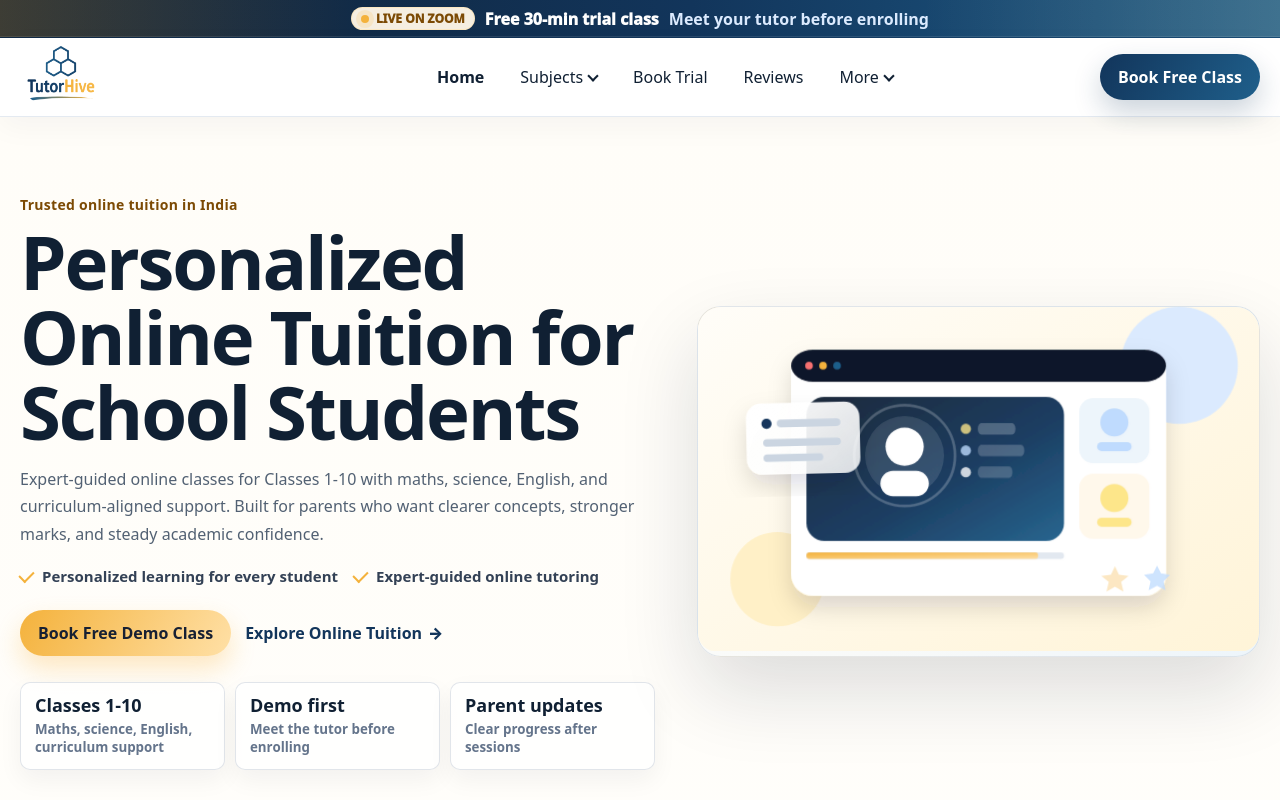
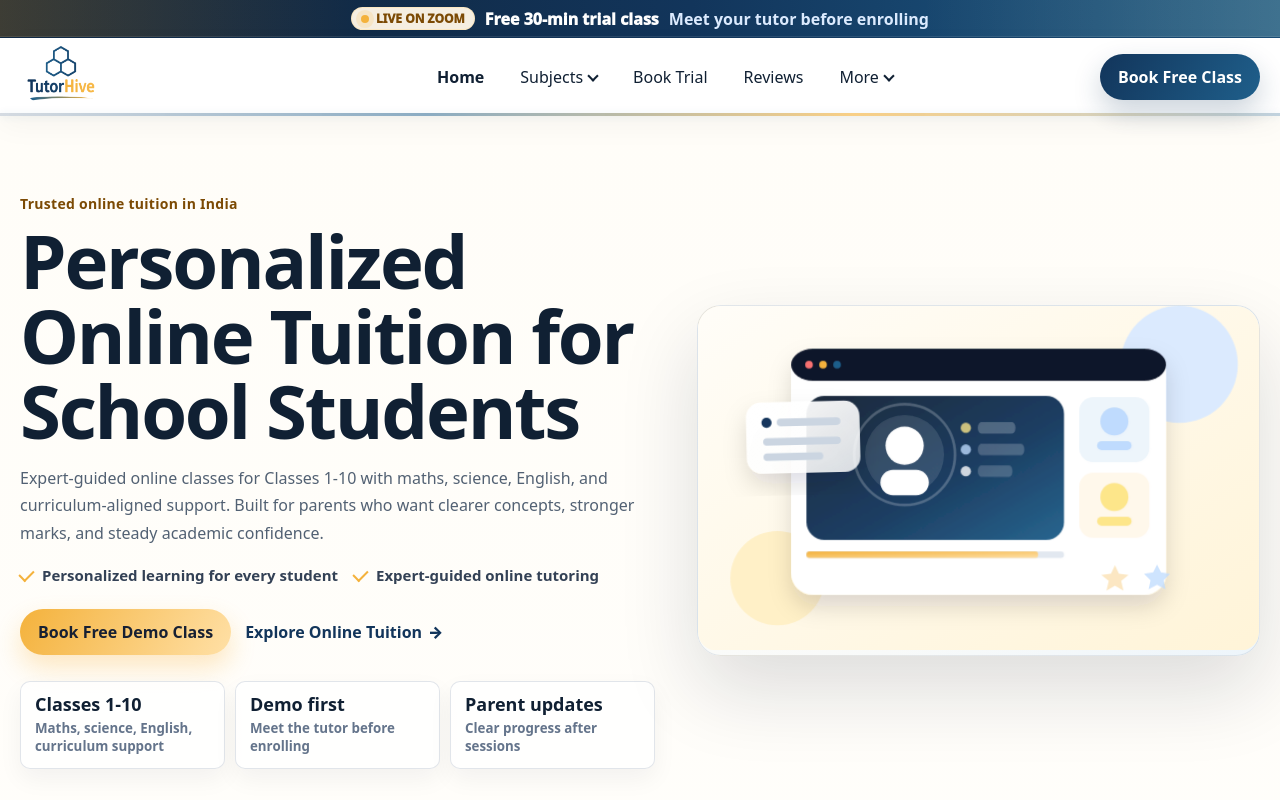
Before and after one commit to vishwajeet3019-hue/tutorhive, a website: page index.html in a window 1280 px wide. Shown: the top 800 px of the page. Drawn offline with Linux system fonts and the light colour scheme.

Commit message:
Add navbar accent underline

```diff
--- a/index.html
+++ b/index.html
@@ -169,7 +169,8 @@
         .topbar-dot{width:8px;height:8px;border-radius:50%;background:#f4b23c;box-shadow:0 0 0 5px rgba(244,178,60,.16)}
         .topbar-main{font-weight:950}
         .topbar-note{color:#dbeafe;font-weight:800}
-        .nav{border-bottom:1px solid rgba(226,232,240,.9);background:rgba(255,255,255,.97);position:sticky;top:0;z-index:50;box-shadow:0 10px 30px rgba(15,23,42,.04)}
+        .nav{border-bottom:0;background:rgba(255,255,255,.97);position:sticky;top:0;z-index:50;box-shadow:0 10px 30px rgba(15,23,42,.04)}
+        .nav::after{content:"";position:absolute;left:0;right:0;bottom:0;height:3px;background:linear-gradient(90deg,rgba(18,53,91,.18),rgba(31,95,139,.52),rgba(244,178,60,.62),rgba(31,95,139,.28));box-shadow:0 1px 8px rgba(31,95,139,.12);pointer-events:none}
         .nav .row{min-height:78px;display:grid;grid-template-columns:210px minmax(0,1fr) auto;align-items:center;gap:18px}
         .brand{display:flex;align-items:center;gap:10px;font-weight:900}
         .brand img{height:70px;width:82px;object-fit:contain}
```
